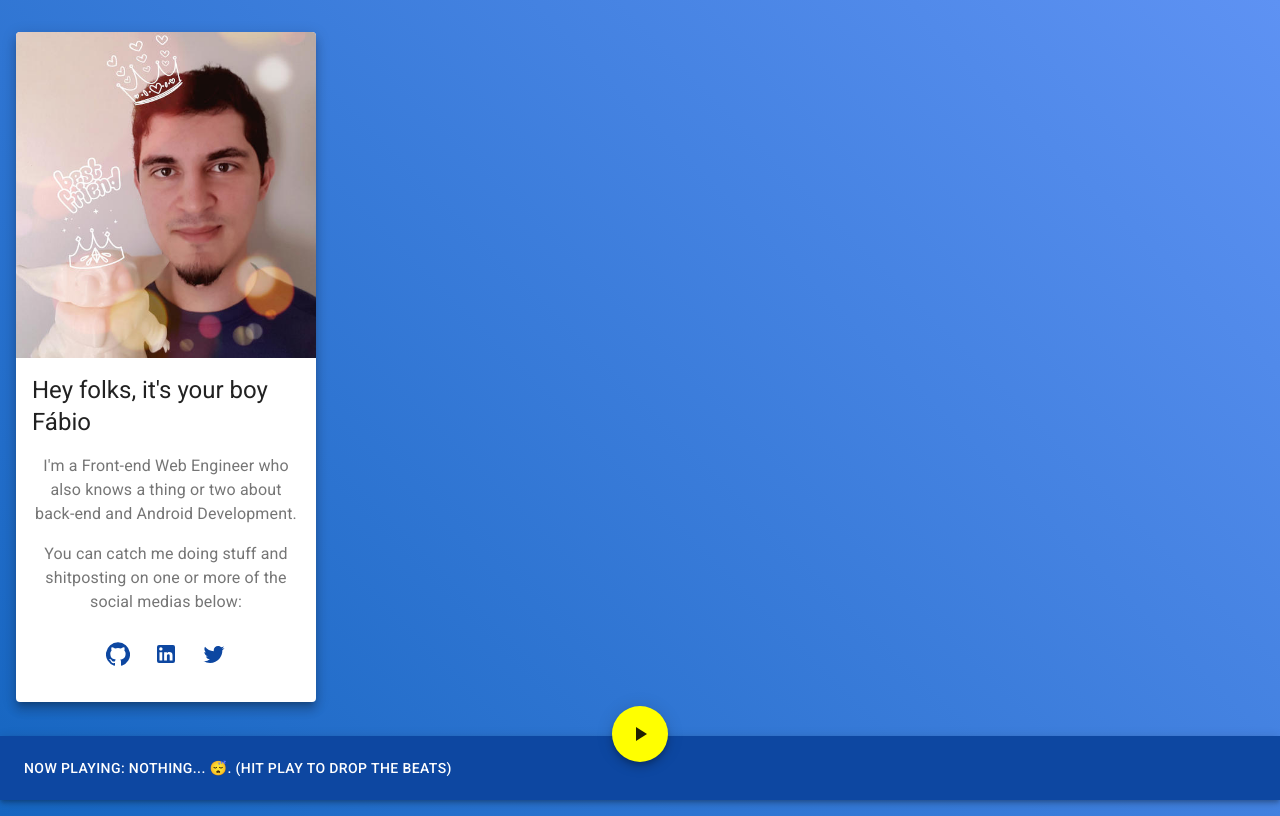
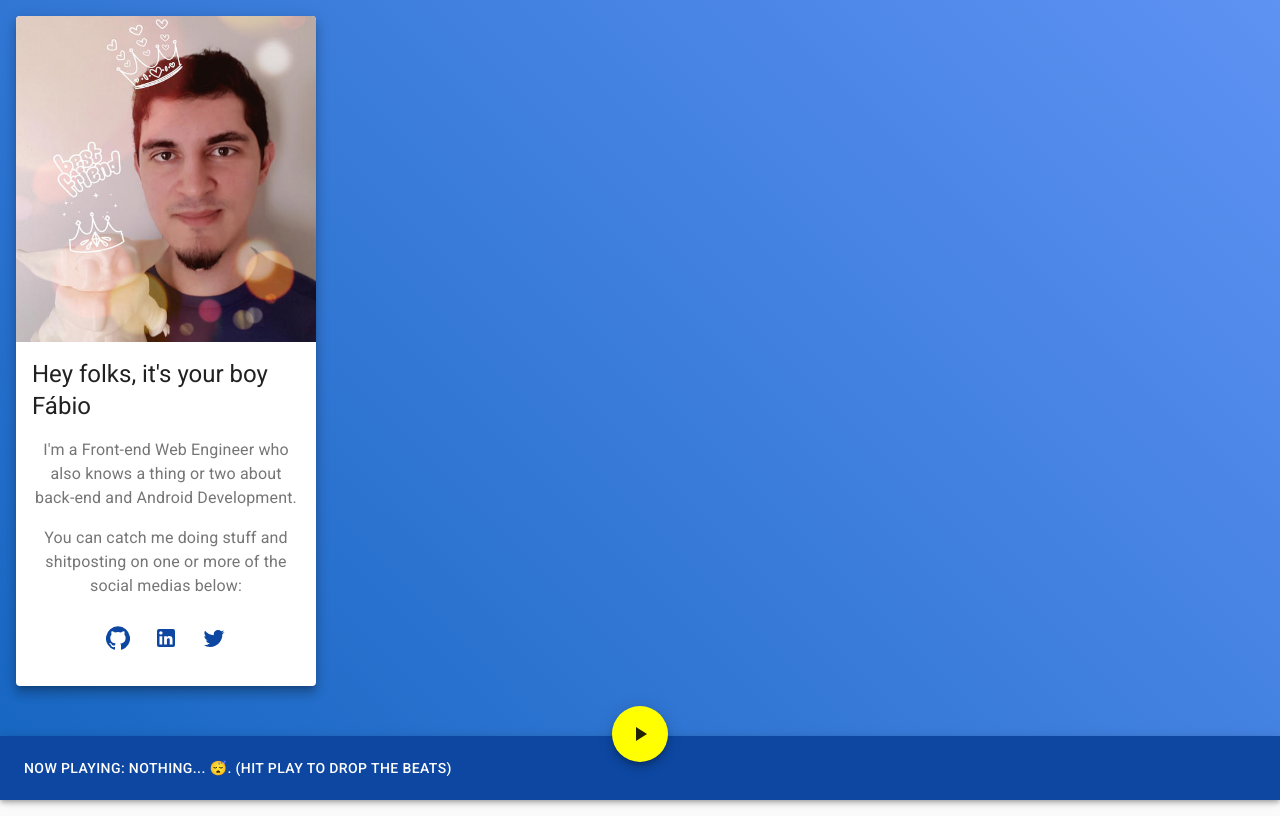
Before and after one commit to Chagall/personal-webiste, a React (Create React App) app: page / in a window 1280 px wide. Built offline with nearby package versions, Linux system fonts and the light colour scheme.

Commit message:
Modified the Page component to change the grid division on md breakpoint also.

```diff
--- a/src/components/Page.js
+++ b/src/components/Page.js
@@ -2,20 +2,6 @@ import React from "react";
 import Grid from "@material-ui/core/Grid";
 import { makeStyles } from "@material-ui/core/styles";
 import MyInfo from "./MyInfo";
-
-const useStyles = makeStyles((theme) => ({
-  paper: {
-    padding: theme.spacing(2),
-    textAlign: "center",
-    color: theme.palette.text.secondary,
-  },
-  grid: {
-    marginTop: theme.spacing(4),
-    marginBottom: theme.spacing(4),
-    marginLeft: theme.spacing(2),
-    marginRight: theme.spacing(2),
-  },
-}));
 
 export default function Page() {
   const styles = useStyles();
@@ -23,12 +9,19 @@ export default function Page() {
   return (
     <div className={styles.grid}>
       <Grid container direction="row" spacing={2} wrap="wrap">
-        <Grid item xs={12} sm={3}>
+        <Grid item xs={12} sm={6} md={3}>
           <MyInfo />
         </Grid>
-        <Grid item xs={12} sm={9}>
-        </Grid>
+        <Grid item xs={12} sm={6} md={9}></Grid>
       </Grid>
     </div>
   );
 }
+
+const useStyles = makeStyles((theme) => ({
+  grid: {
+    marginTop: theme.spacing(2),
+    marginLeft: theme.spacing(2),
+    marginRight: theme.spacing(2),
+  },
+}));
```
